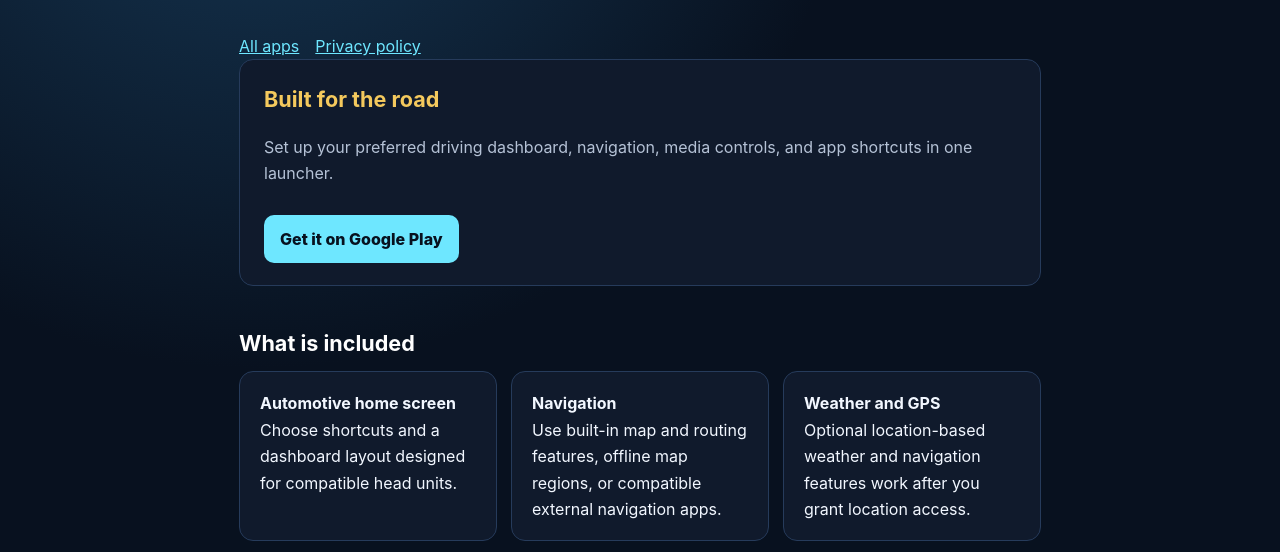
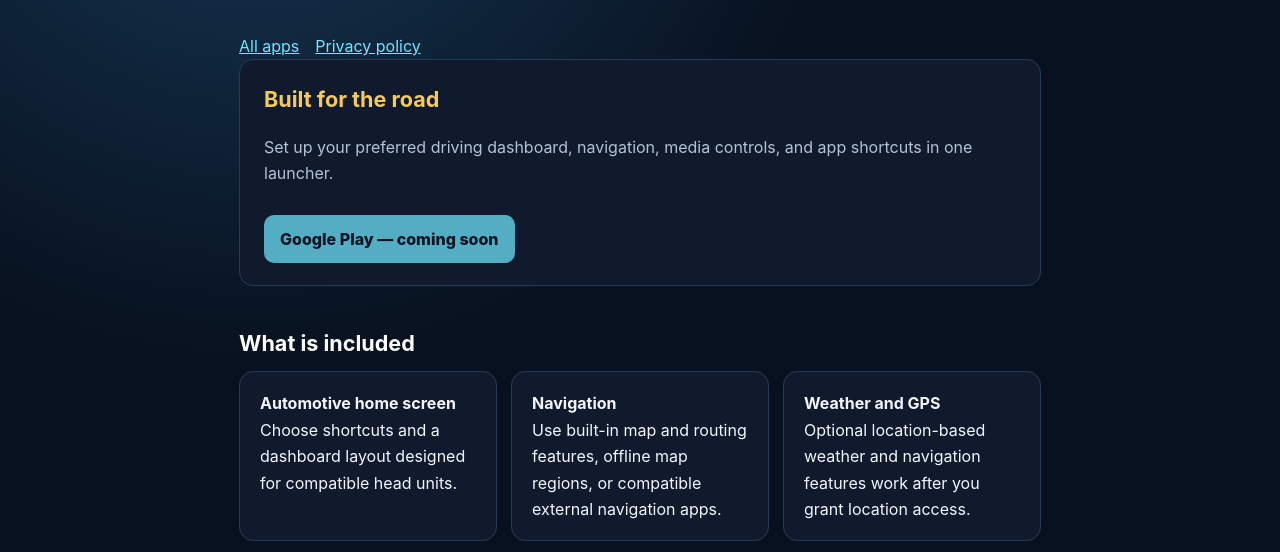
Before and after one commit to GhostFantom007/GhostFantom007.github.io, a plain HTML site: page launcher/index.html in a window 1280 px wide. Shown: the part 239-791 px from the top of the page. Drawn offline with Linux system fonts and the light colour scheme.

Commit message:
Mark DriveOS Google Play listing as pending

```diff
--- a/launcher/index.html
+++ b/launcher/index.html
@@ -10,14 +10,14 @@
     * { box-sizing:border-box; } body { margin:0; font:16px/1.65 Inter,ui-sans-serif,system-ui,sans-serif; color:var(--ink); background:radial-gradient(circle at 20% 0,#173a58 0,transparent 38rem),#08111f; }
     main { max-width:850px; margin:0 auto; padding:56px 24px 80px; } header { border-bottom:1px solid var(--line); padding-bottom:28px; margin-bottom:36px; }
     .eyebrow { color:var(--cyan); font-weight:700; letter-spacing:.12em; text-transform:uppercase; font-size:.78rem; } h1 { margin:.25rem 0 .5rem; line-height:1.15; font-size:clamp(2rem,6vw,3.7rem); } h2 { margin:2.5rem 0 .6rem; font-size:1.35rem; color:#fff; } p,li { color:var(--muted); } a { color:var(--cyan); } nav a { margin-right:16px; }
-    .hero,.notice { background:var(--panel); border:1px solid var(--line); border-radius:14px; padding:22px 24px; } .hero h2 { margin-top:0; color:var(--gold); } .cta { display:inline-block; margin-top:12px; padding:11px 16px; border-radius:10px; background:var(--cyan); color:#07111e; font-weight:800; text-decoration:none; } .grid { display:grid; gap:14px; grid-template-columns:repeat(auto-fit,minmax(220px,1fr)); } .grid .notice { padding:18px 20px; } footer { border-top:1px solid var(--line); margin-top:48px; padding-top:20px; color:var(--muted); font-size:.9rem; }
+    .hero,.notice { background:var(--panel); border:1px solid var(--line); border-radius:14px; padding:22px 24px; } .hero h2 { margin-top:0; color:var(--gold); } .cta { display:inline-block; margin-top:12px; padding:11px 16px; border-radius:10px; background:var(--cyan); color:#07111e; font-weight:800; text-decoration:none; } .cta[aria-disabled="true"] { cursor:default; opacity:.72; } .grid { display:grid; gap:14px; grid-template-columns:repeat(auto-fit,minmax(220px,1fr)); } .grid .notice { padding:18px 20px; } footer { border-top:1px solid var(--line); margin-top:48px; padding-top:20px; color:var(--muted); font-size:.9rem; }
   </style>
 </head>
 <body>
   <main>
     <header><div class="eyebrow">DriveOS for Android</div><h1>DriveOS Launcher</h1><p>A customizable home screen for compatible automotive head units and Android devices.</p></header>
     <nav><a href="/">All apps</a><a href="/launcher/privacy/">Privacy policy</a></nav>
-    <section class="hero"><h2>Built for the road</h2><p>Set up your preferred driving dashboard, navigation, media controls, and app shortcuts in one launcher.</p><a class="cta" href="https://play.google.com/store/apps/details?id=com.driveos.launcher">Get it on Google Play</a></section>
+    <section class="hero"><h2>Built for the road</h2><p>Set up your preferred driving dashboard, navigation, media controls, and app shortcuts in one launcher.</p><span class="cta" aria-disabled="true">Google Play — coming soon</span></section>
     <h2>What is included</h2>
     <div class="grid">
       <div class="notice"><strong>Automotive home screen</strong><br>Choose shortcuts and a dashboard layout designed for compatible head units.</div>
```
